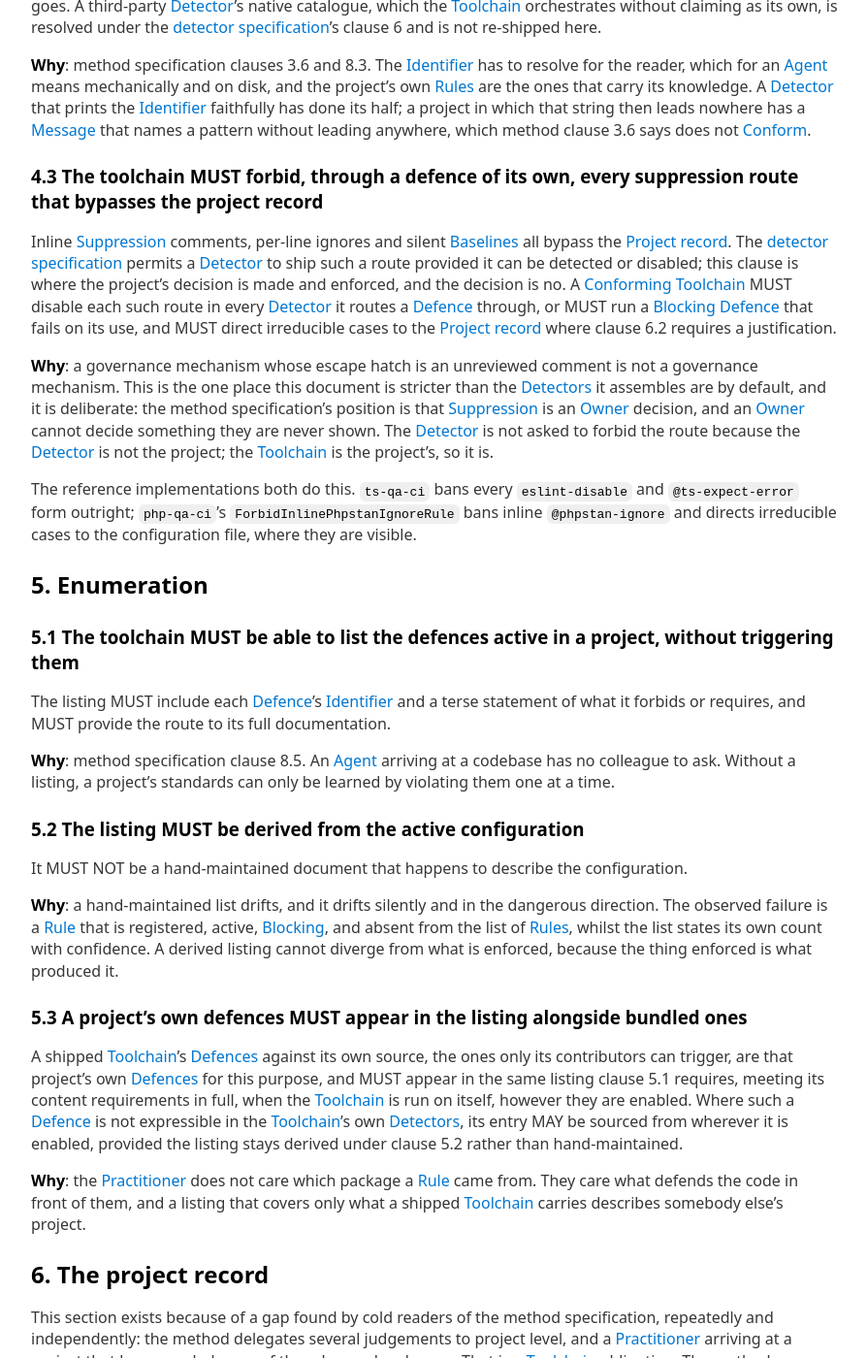
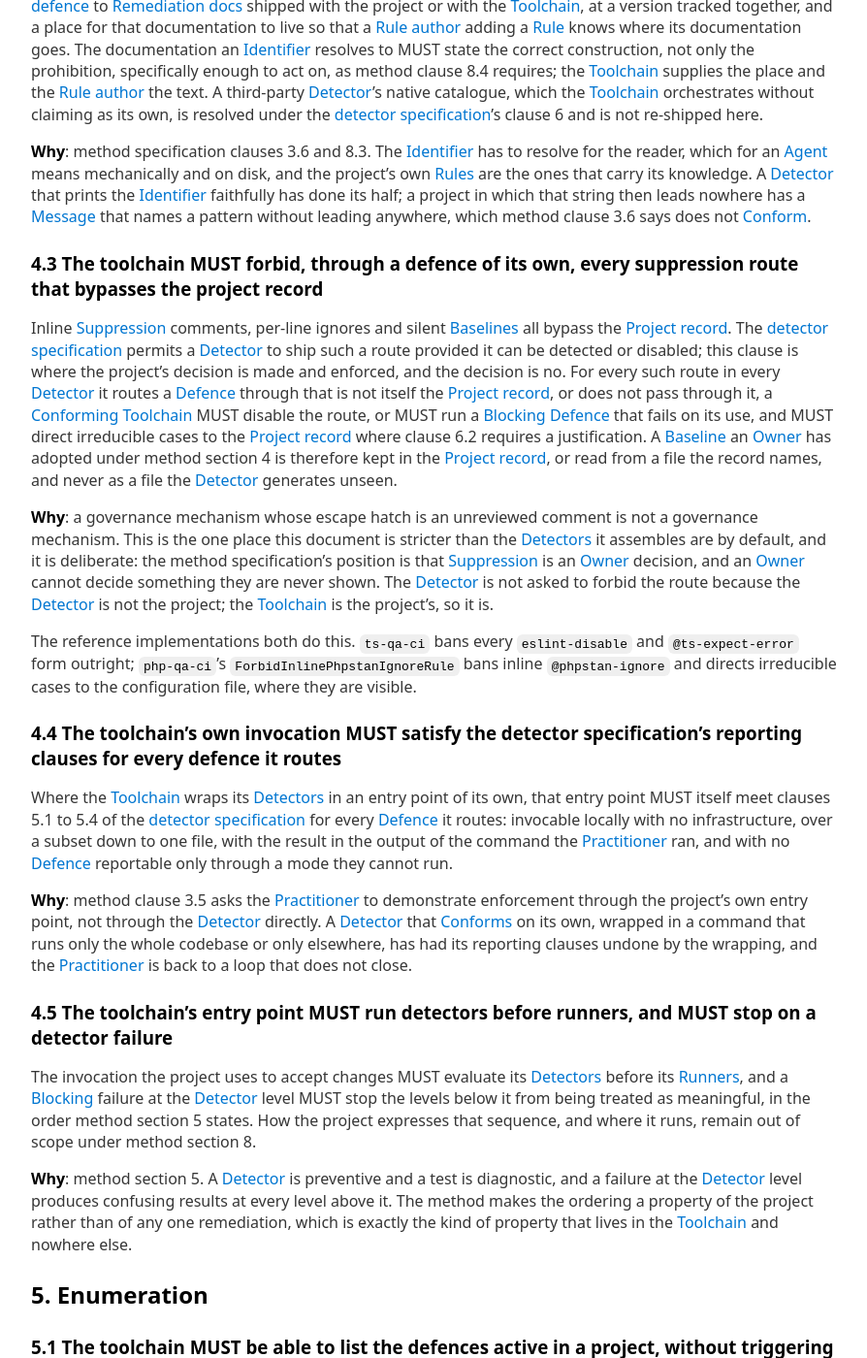
Before and after one commit to Defence-Before-Fix/defence-before-fix.github.io, a Jekyll site: the page built from TOOLING-SPEC.md, in a window 1280 px wide and 1400 px high, scrolled down 2920 px. Shown: the whole window at 97% size, without its empty margins (192-1086 px from the left). Built offline with Jekyll 4.4.1, drawn with Linux system fonts in a browser that asks for light colours; our own code applies the rules of GitHub Pages for plain Markdown files; some of the changed text lies outside the part shown.

Commit message:
Critique round 6 applied: eighteen findings across the detector and toolchain specifications

```diff
--- a/TOOLING-SPEC.md
+++ b/TOOLING-SPEC.md
@@ -91,7 +91,10 @@
 mechanism that specification requires, the [Toolchain](SPEC.md#toolchain) MAY supply it around the
 [Detector](SPEC.md#detector), a [Harness](DETECTOR-SPEC.md#harness) script or a resolver of its own, and the
 [Detector](SPEC.md#detector) together with that wrapping is then what the [Practitioner](SPEC.md#practitioner) uses and what
-is judged. A [Detector](SPEC.md#detector) that cannot host a bespoke [Rule](SPEC.md#rule) at all cannot be wrapped into
+is judged. This clause holds when the [Detector](SPEC.md#detector) and the [Toolchain](SPEC.md#toolchain)'s wrapping
+together satisfy every MUST of sections 4 to 7 of the [detector specification](DETECTOR-SPEC.md),
+exercised as its clause 8.1 describes; the [Detector](SPEC.md#detector)'s own verdict under that document is
+unchanged by the wrapping. A [Detector](SPEC.md#detector) that cannot host a bespoke [Rule](SPEC.md#rule) at all cannot be wrapped into
 [Conformance](SPEC.md#conform), and no [Defence](SPEC.md#defence) is routed through it; it MAY still run as one of the
 [Toolchain](SPEC.md#toolchain)'s checks, as a formatter or a [Runner](SPEC.md#runner) does.
 
@@ -112,6 +115,9 @@
 [Bundled defence](#bundled-defence) to [Remediation docs](SPEC.md#remediation-docs) shipped with the project or with the
 [Toolchain](SPEC.md#toolchain), at a version tracked together, and a place for that documentation to live so that
 a [Rule author](DETECTOR-SPEC.md#rule-author) adding a [Rule](SPEC.md#rule) knows where its documentation goes.
+The documentation an [Identifier](SPEC.md#identifier) resolves to MUST state the correct construction, not
+only the prohibition, specifically enough to act on, as method clause 8.4 requires; the
+[Toolchain](SPEC.md#toolchain) supplies the place and the [Rule author](DETECTOR-SPEC.md#rule-author) the text.
 A third-party [Detector](SPEC.md#detector)'s native catalogue, which the [Toolchain](SPEC.md#toolchain) orchestrates
 without claiming as its own, is resolved under the [detector specification](DETECTOR-SPEC.md)'s clause 6 and is not
 re-shipped here.
@@ -128,10 +134,13 @@
 Inline [Suppression](SPEC.md#suppression) comments, per-line ignores and silent [Baselines](SPEC.md#baseline) all bypass
 the [Project record](#project-record). The [detector specification](DETECTOR-SPEC.md) permits a [Detector](SPEC.md#detector) to ship such a
 route provided it can be detected or disabled; this clause is where the project's decision is made
-and enforced, and the decision is no. A [Conforming](SPEC.md#conform) [Toolchain](SPEC.md#toolchain) MUST disable each
-such route in every [Detector](SPEC.md#detector) it routes a [Defence](SPEC.md#defence) through, or MUST run a
+and enforced, and the decision is no. For every such route in every [Detector](SPEC.md#detector) it routes a
+[Defence](SPEC.md#defence) through that is not itself the [Project record](#project-record), or does not pass
+through it, a [Conforming](SPEC.md#conform) [Toolchain](SPEC.md#toolchain) MUST disable the route, or MUST run a
 [Blocking](SPEC.md#blocking) [Defence](SPEC.md#defence) that fails on its use, and MUST direct irreducible cases to the
-[Project record](#project-record) where clause 6.2 requires a justification.
+[Project record](#project-record) where clause 6.2 requires a justification. A [Baseline](SPEC.md#baseline) an
+[Owner](SPEC.md#owner) has adopted under method section 4 is therefore kept in the [Project record](#project-record),
+or read from a file the record names, and never as a file the [Detector](SPEC.md#detector) generates unseen.
 
 **Why**: a governance mechanism whose escape hatch is an unreviewed comment is not a governance
 mechanism. This is the one place this document is stricter than the [Detectors](SPEC.md#detector) it assembles
@@ -143,6 +152,32 @@
 The reference implementations both do this. `ts-qa-ci` bans every `eslint-disable` and
 `@ts-expect-error` form outright; `php-qa-ci`'s `ForbidInlinePhpstanIgnoreRule` bans inline
 `@phpstan-ignore` and directs irreducible cases to the configuration file, where they are visible.
+
+### 4.4 The toolchain's own invocation MUST satisfy the detector specification's reporting clauses for every defence it routes
+
+Where the [Toolchain](SPEC.md#toolchain) wraps its [Detectors](SPEC.md#detector) in an entry point of its own, that entry
+point MUST itself meet clauses 5.1 to 5.4 of the [detector specification](DETECTOR-SPEC.md) for every
+[Defence](SPEC.md#defence) it routes: invocable locally with no infrastructure, over a subset down to one
+file, with the result in the output of the command the [Practitioner](SPEC.md#practitioner) ran, and with no
+[Defence](SPEC.md#defence) reportable only through a mode they cannot run.
+
+**Why**: method clause 3.5 asks the [Practitioner](SPEC.md#practitioner) to demonstrate enforcement through the
+project's own entry point, not through the [Detector](SPEC.md#detector) directly. A [Detector](SPEC.md#detector) that
+[Conforms](SPEC.md#conform) on its own, wrapped in a command that runs only the whole codebase or only
+elsewhere, has had its reporting clauses undone by the wrapping, and the [Practitioner](SPEC.md#practitioner)
+is back to a loop that does not close.
+
+### 4.5 The toolchain's entry point MUST run detectors before runners, and MUST stop on a detector failure
+
+The invocation the project uses to accept changes MUST evaluate its [Detectors](SPEC.md#detector) before its
+[Runners](SPEC.md#runner), and a [Blocking](SPEC.md#blocking) failure at the [Detector](SPEC.md#detector) level MUST stop the
+levels below it from being treated as meaningful, in the order method section 5 states. How the
+project expresses that sequence, and where it runs, remain out of scope under method section 8.
+
+**Why**: method section 5. A [Detector](SPEC.md#detector) is preventive and a test is diagnostic, and a failure
+at the [Detector](SPEC.md#detector) level produces confusing results at every level above it. The method makes
+the ordering a property of the project rather than of any one remediation, which is exactly the
+kind of property that lives in the [Toolchain](SPEC.md#toolchain) and nowhere else.
 
 ## 5. Enumeration
 
@@ -165,7 +200,10 @@
 
 ### 5.3 A project's own defences MUST appear in the listing alongside bundled ones
 
-A shipped [Toolchain](SPEC.md#toolchain)'s [Defences](SPEC.md#defence) against its own source, the ones only its contributors can
+Every [Defence](SPEC.md#defence) the project has written itself MUST appear in the listing clause 5.1
+requires, meeting its content requirements in full, alongside every [Bundled defence](#bundled-defence).
+
+For a shipped [Toolchain](SPEC.md#toolchain), the case is the same and worth spelling out. Its [Defences](SPEC.md#defence) against its own source, the ones only its contributors can
 trigger, are that project's own [Defences](SPEC.md#defence) for this purpose, and MUST appear in the same listing
 clause 5.1 requires, meeting its content requirements in full, when the [Toolchain](SPEC.md#toolchain) is run on itself,
 however they are enabled. Where such a [Defence](SPEC.md#defence) is not expressible in the [Toolchain](SPEC.md#toolchain)'s own
@@ -295,7 +333,8 @@
 
 **A project's [Toolchain](SPEC.md#toolchain) [Conforms](SPEC.md#conform)** if every MUST in sections 4 to 6 holds across the
 assembled parts, wherever each part came from, and, where the [Toolchain](SPEC.md#toolchain) is one the project
-ships, every MUST in section 8 as well.
+ships, every MUST in section 8 as well. The project-level verdict is a single grade; which part of the
+[Toolchain](SPEC.md#toolchain) satisfied each clause is evidence for that grade, not a second grade.
 
 **A [Toolchain](SPEC.md#toolchain) [Conforms](SPEC.md#conform) with [Agent](SPEC.md#agent) support** if it additionally satisfies section 7.
 
@@ -310,7 +349,8 @@
 basis. As an artefact, what it ships is graded for its consumers: a [Detector](SPEC.md#detector) against
 [the detector specification](DETECTOR-SPEC.md), a [Toolchain](SPEC.md#toolchain) against this document as it stands
 when installed into a [Consuming project](#consuming-project) with nothing else built around it. The two
-verdicts MUST be graded and declared separately, and neither implies the other.
+verdicts MUST be graded and declared separately, and neither implies the other. Section 8 bears on
+the artefact grade only; clause 5.3 is its project-level counterpart.
 
 **Why**: the two questions have different readers. A contributor to the artefact wants to know
 whether the project practises what it ships; a [Consuming project](#consuming-project) wants to know what it
```
Also changed, not shown: DETECTOR-SPEC.md (+42 -13 lines), SPEC.md (+4 -2 lines).
